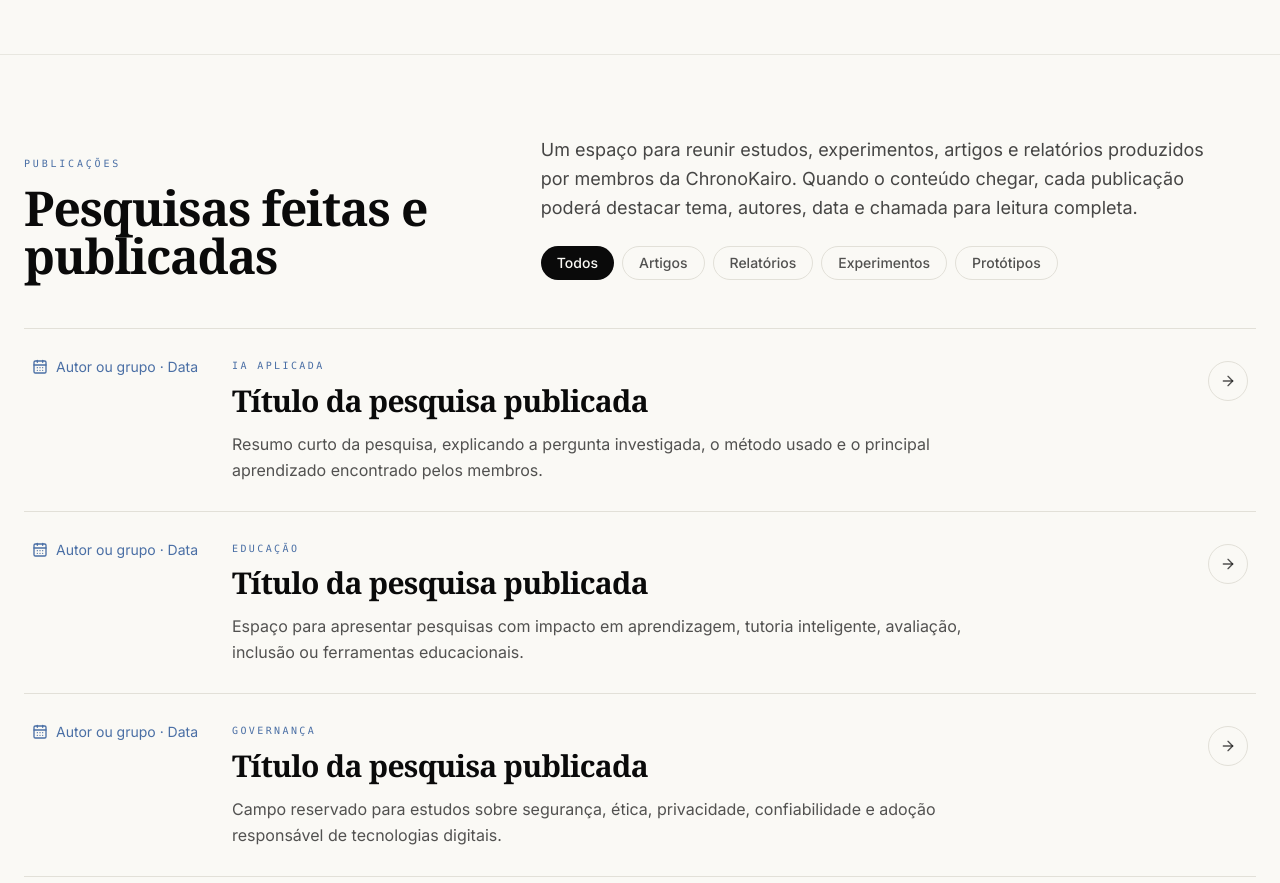
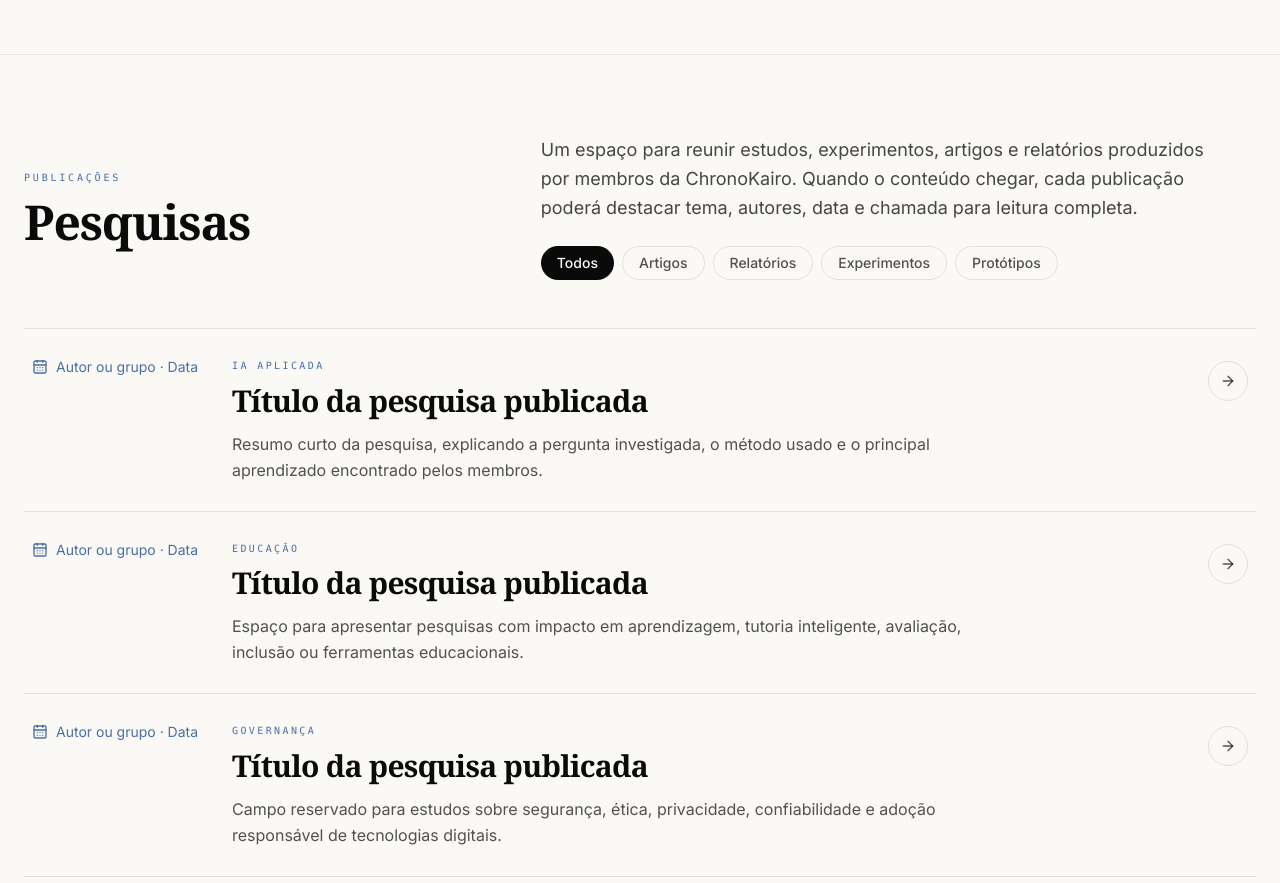
Before and after one commit to chronokairo/chronokairo.github.io, a Next.js app: page /pesquisas in a window 1280 px wide. Shown: the part 920-1803 px from the top of the page. Built offline with nearby package versions, Linux system fonts and the light colour scheme.

Commit message:
fix: update Research page header for clarity and improve layout alignment

```diff
--- a/src/pages/Research.tsx
+++ b/src/pages/Research.tsx
@@ -126,13 +126,13 @@
 
           <section className="border-t border-border/70">
             <div className="container mx-auto px-6 py-16 md:py-20">
-              <div className="grid gap-10 lg:grid-cols-[0.8fr_1.2fr] lg:items-end">
+              <div className="grid gap-10 lg:grid-cols-[0.8fr_1.2fr] lg:items-center">
                 <div>
                   <p className="text-[10px] font-mono uppercase tracking-[0.28em] text-muted-foreground mb-3">
                     Publicações
                   </p>
                   <h2 className="text-4xl md:text-5xl font-serif font-bold tracking-tight text-foreground">
-                    Pesquisas feitas e publicadas
+                    Pesquisas
                   </h2>
                 </div>
                 <div>
```
